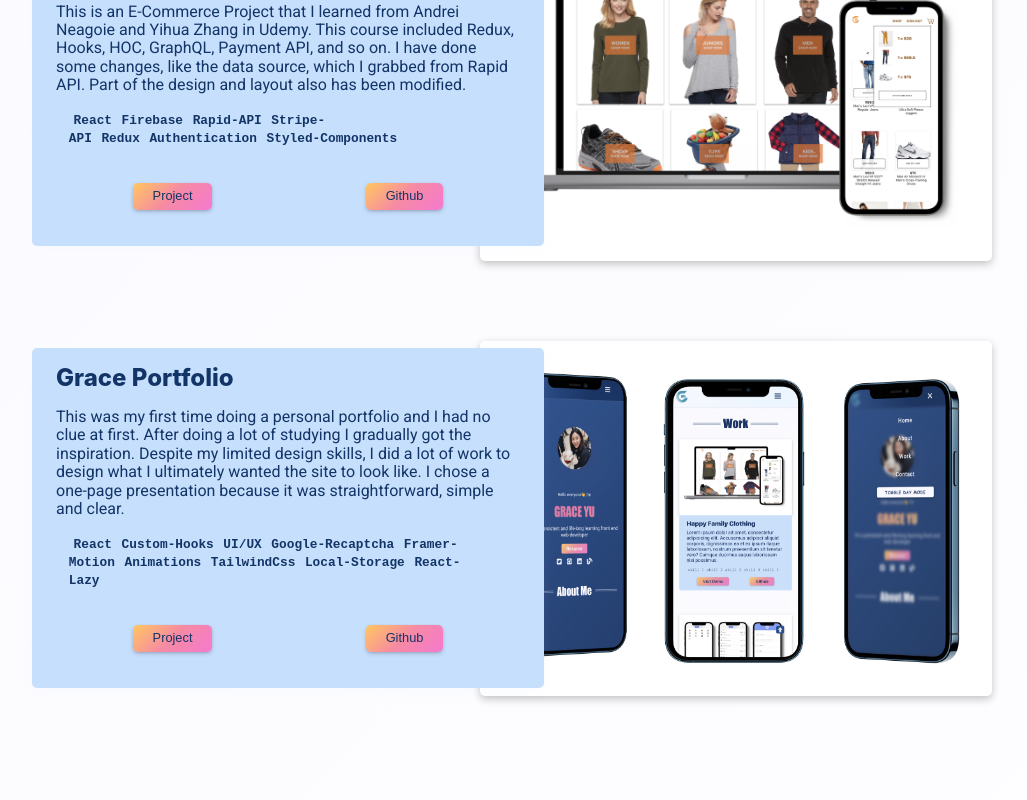
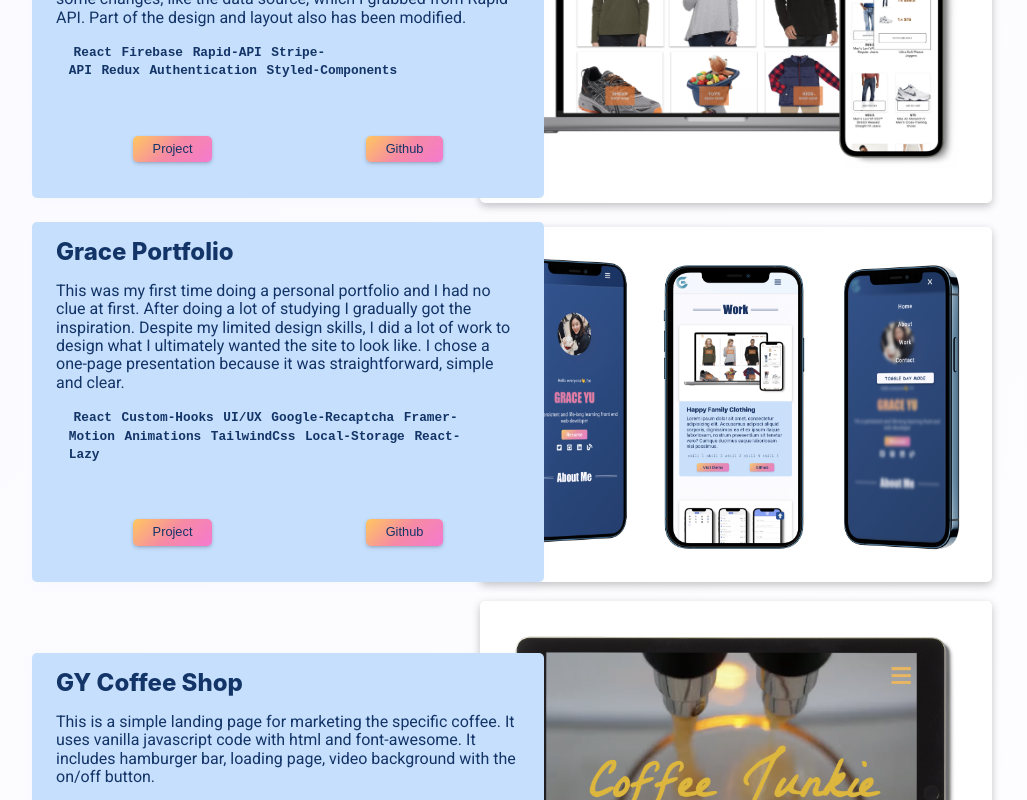
Before and after one commit to Yueran-Yu/grace-yu-portfolio, a React (Create React App) app: page / in a window 1280 px wide. Shown: the part 1860-2660 px from the top of the page, without its empty margins (128-1155 px from the left). Built offline with nearby package versions, Linux system fonts and the light colour scheme.

Commit message:
add the forth project

```diff
--- a/src/components/Works/SubProject/SubProject.styles.jsx
+++ b/src/components/Works/SubProject/SubProject.styles.jsx
@@ -5,8 +5,7 @@ import {CustomBtnContainer} from "../../CustomBtn.styles";
 export const ChildSection = styled.section`
   display: flex;
   flex-direction: row;
-  margin-top: 1rem;
-  margin-bottom: 5rem;
+  margin: 1.2rem 0;
   cursor: pointer;
 
   @media screen and ${deviceSize.tablet} {
@@ -64,7 +63,7 @@ export const FirstChild = styled.div`
     align-items: center;
   }
 
-  @media screen and ${deviceSize.mobile} {
+  @media screen and ${deviceSize.mobileSmall} {
     display: flex;
     flex-direction: column;
     margin-right: 0;
@@ -99,7 +98,7 @@ export const SecondChild = styled.div`
     padding: 5vw;
   }
 
-  @media screen and ${deviceSize.mobile} {
+  @media screen and ${deviceSize.mobileSmall} {
     width: 90%;
     max-width: 25rem;
     display: flex;
@@ -147,16 +146,18 @@ export const UlWrapper = styled.ul`
 
 export const ButtonWrapper = styled.div`
   display: flex;
-  justify-content: space-around;
+  justify-content: space-evenly;
   width: 100%;
+  margin-top: 20px;
+
 `
 
 export const ChildBtn = styled(CustomBtnContainer)`
   font-size: 0.8rem;
-  font-weight: 100;
+  font-weight: 200;
 
   @media screen and ${deviceSize.mobile} {
-    justify-content: space-between;
+    justify-content: space-evenly;
     margin: 0 10px;
   }
 `
--- a/src/data/data.js
+++ b/src/data/data.js
@@ -1,6 +1,7 @@
 import happyFamilyApp from '../assets/images/happyFamilyMockUp.png';
 import spendingApp from '../assets/images/SpendingMockUp.png';
 import myPortfolio from '../assets/images/myPortfolio.png'
+import coffeeShop from '../assets/images/coffeeShop.png';
 
 export const PROJECTS_DATA = [
   {
@@ -8,7 +9,7 @@ export const PROJECTS_DATA = [
     title: 'Spending App',
     content: 'I have the habit of recording my spending every day for more than ten years.  So in the process of learning React, I came up with the idea of making my own Spending App. You can do addition, subtraction, clear, with the calculator. Each entry can be viewed, edited, or deleted in the first Tab. I will gradually add more functions to make this app more perfect in the future.',
     projectUrl: 'https://spending-log.netlify.app/#/money',
-    githubUrl: 'https://github.com/Yueran-Yu/spending-log-dev',
+    githubUrl: 'https://github.com/Yueran-Yu/spending-app-dev',
     skills: ['React', 'Typescript', 'UI/UX', 'Custom-Hooks', 'Local-Storage', 'Apache-ECharts', 'React-Icons', 'Webpack'],
     img: spendingApp,
     alt: 'spending App'
@@ -32,5 +33,15 @@ export const PROJECTS_DATA = [
     skills: ['React', 'Custom-Hooks', 'UI/UX', 'Google-Recaptcha', 'Framer-Motion', 'Animations', 'TailwindCss', 'Local-Storage', 'React-Lazy'],
     img: myPortfolio,
     alt: 'Grace Portfolio'
+  },
+  {
+    id: 3,
+    title: 'GY Coffee Shop',
+    content: 'This is a simple landing page for marketing the specific coffee. It uses vanilla javascript code with html and font-awesome. It includes hamburger bar, loading page, video background with the on/off button.',
+    projectUrl: 'https://gy-coffee-shop.netlify.app/',
+    githubUrl: 'https://github.com/Yueran-Yu/coffee-shop',
+    skills: ['Javascript', 'Prototype', 'Font-Awesome','HTML', 'CSS'],
+    img: coffeeShop,
+    alt: 'GY Coffee Shop'
   }
 ]
```
Also changed, not shown: src/assets/images/coffeeShop.png (added).
